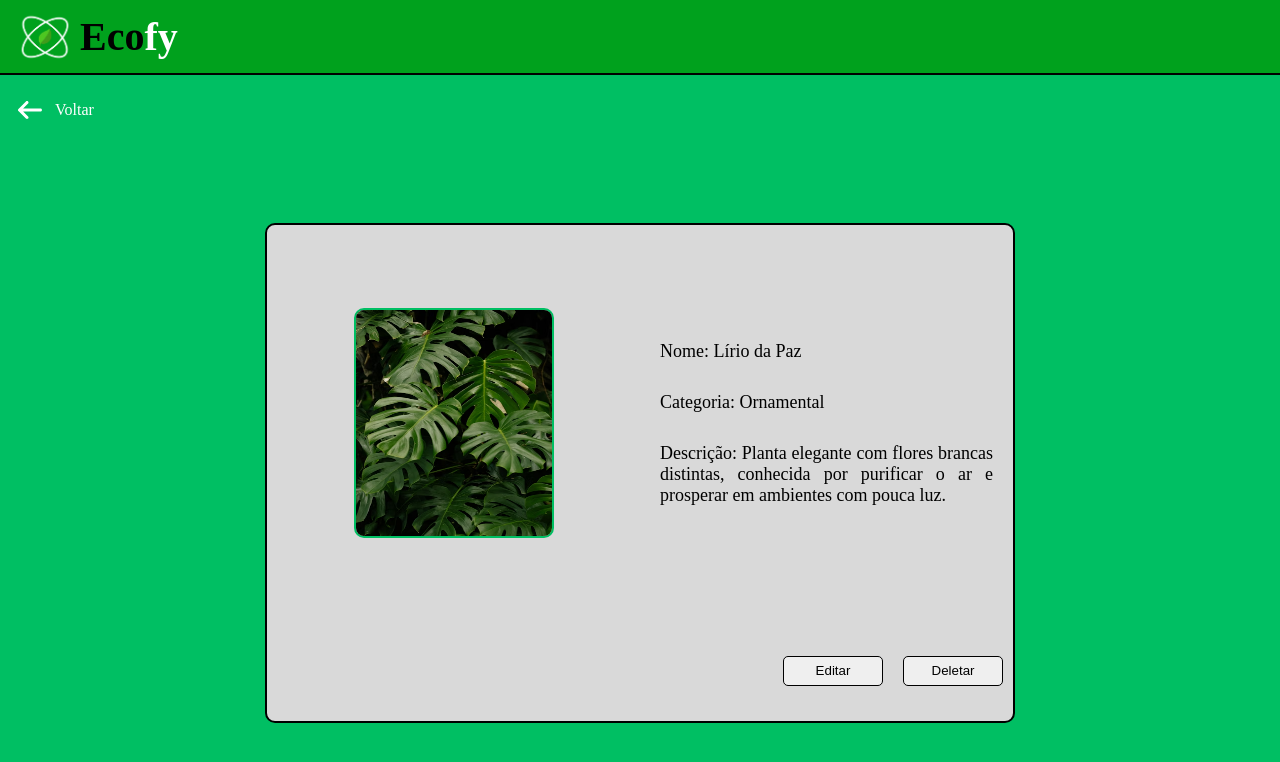
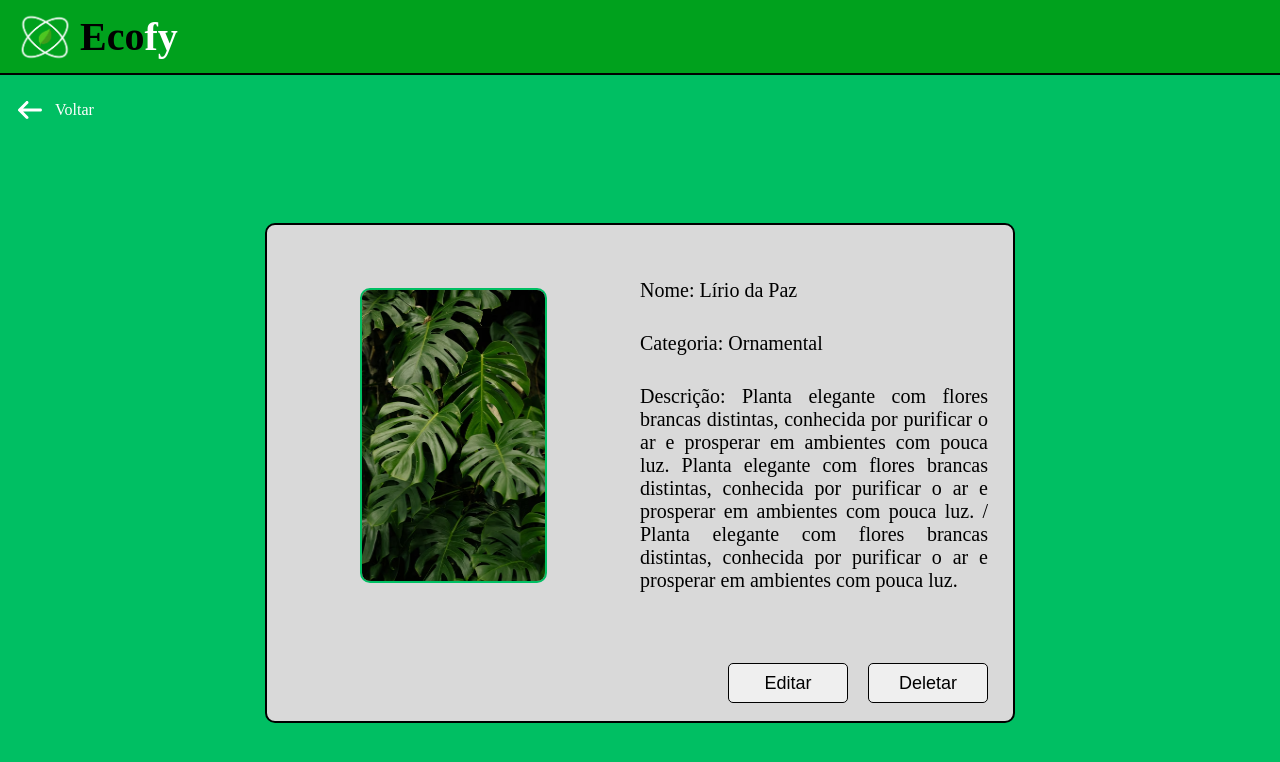
Before and after one commit to Walmir07/ecofy_web, a React (Vite) app in the folder frontend/: page /plantas/683e3a10a429f73f128d946e in a window 1280 px wide. Shown: the top 762 px of the page. Built offline with nearby package versions, Linux system fonts and the light colour scheme.

Commit message:
Corrigindo alinhamento e tamanho de informações na página planta

```diff
--- a/frontend/src/assets/database/plants.js
+++ b/frontend/src/assets/database/plants.js
@@ -3,7 +3,7 @@ export const plantas = [
     _id: "683e3a10a429f73f128d946e",
     nome: "Lírio da Paz",
     categoria: "Ornamental",
-    descricao: "Planta elegante com flores brancas distintas, conhecida por purificar o ar e prosperar em ambientes com pouca luz.",
+    descricao: "Planta elegante com flores brancas distintas, conhecida por purificar o ar e prosperar em ambientes com pouca luz. Planta elegante com flores brancas distintas, conhecida por purificar o ar e prosperar em ambientes com pouca luz. / Planta elegante com flores brancas distintas, conhecida por purificar o ar e prosperar em ambientes com pouca luz.",
     imagemUrl: "https://exemplo.com/imagens/lirio-da-paz.jpg"
   },
   {
--- a/frontend/src/pages/Home/Home.css
+++ b/frontend/src/pages/Home/Home.css
@@ -10,7 +10,7 @@
     display: flex;
     height: 10%;
     width: 100%;
-    padding: 15px;
+    padding: 25px;
     gap: 10px;
     /*background-color: bisque;*/
     align-items: center;
@@ -51,6 +51,6 @@
     gap: 50px;
     height: 100%;
     width: 100%;
-    padding: 10px 15px;
+    padding: 15px 15px;
     overflow-y: auto;
 }
--- a/frontend/src/pages/Plant/Plant.css
+++ b/frontend/src/pages/Plant/Plant.css
@@ -52,7 +52,7 @@
 
 .planta .informacoes {
     display: flex;
-    height: 80%;
+    height: 85%;
     width: 100%;
 }
 
@@ -65,8 +65,8 @@
 }
 
 .planta .informacoes .imagem img {
-    height: 230px;
-    width: 200px;
+    height: 70%;
+    width: 50%;
     border: 2px solid #00BF63;
     border-radius: 10px;
 }
@@ -75,28 +75,29 @@
     display: flex;
     flex-direction: column;
     justify-content: center;
-    padding: 20px;
+    padding: 0 25px 0 0;
     gap: 30px;
     height: 100%;
     width: 50%;
-    font-size: 18px;
+    font-size: 20px;
     font-family: 'Times New Roman', Times, serif;
     text-align: justify;
 }
 
 .planta .funcionalidades {
     display: flex;
-    height: 20%;
+    height: 15%;
     width: 100%;
     justify-content: end;
     align-items: center;
-    padding: 10px;
+    padding: 25px;
     gap: 20px;
 }
 
 .planta .funcionalidades button {
-    height: 30px;
-    width: 100px;
+    height: 40px;
+    width: 120px;
+    font-size: 18px;
     border: 1px solid #000000;
     border-radius: 5px;
     cursor: pointer;
```
